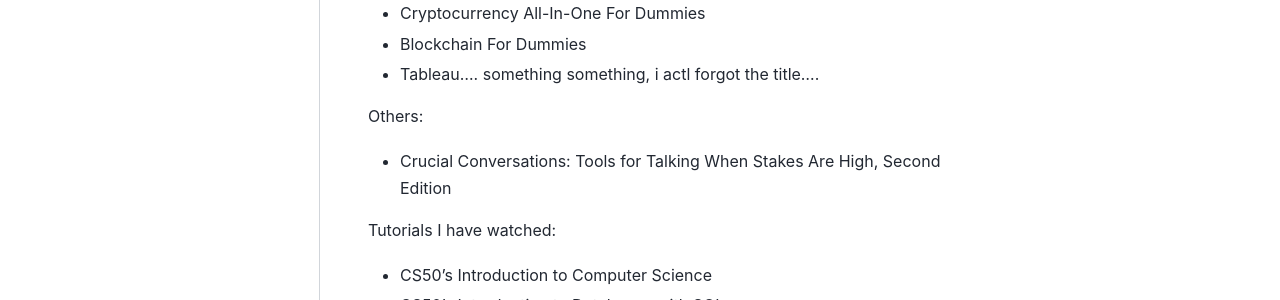
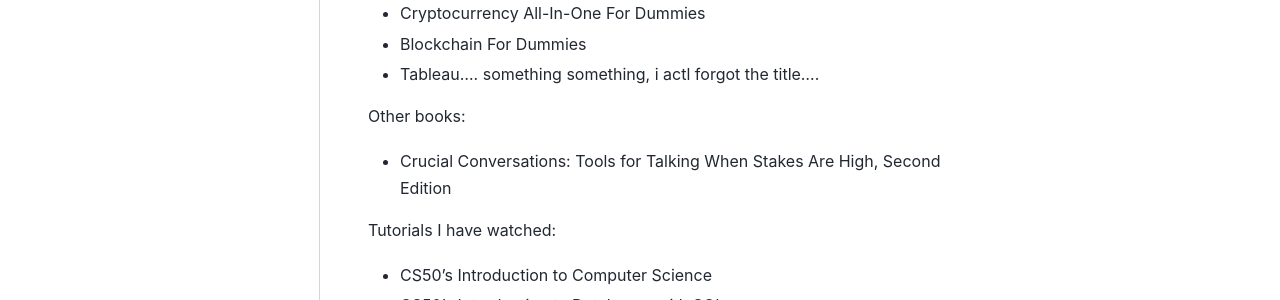
Before and after one commit to yyueyangg/personal-docs, a Sphinx documentation site: the page built from docs/source/books.rst, in a window 1280 px wide and 1366 px high. Shown: the part 681-981 px from the top of the window. Built offline with Sphinx 7.4.7 and the PyData theme 0.15.4, drawn with Linux system fonts in a browser that asks for light colours.

Commit message:
Edit files

```diff
--- a/docs/source/books.rst
+++ b/docs/source/books.rst
@@ -30,7 +30,7 @@
 
 - Tableau.... something something, i actl forgot the title....
 
-Others:
+Other books:
 
 - Crucial Conversations: Tools for Talking When Stakes Are High, Second Edition
 
```
